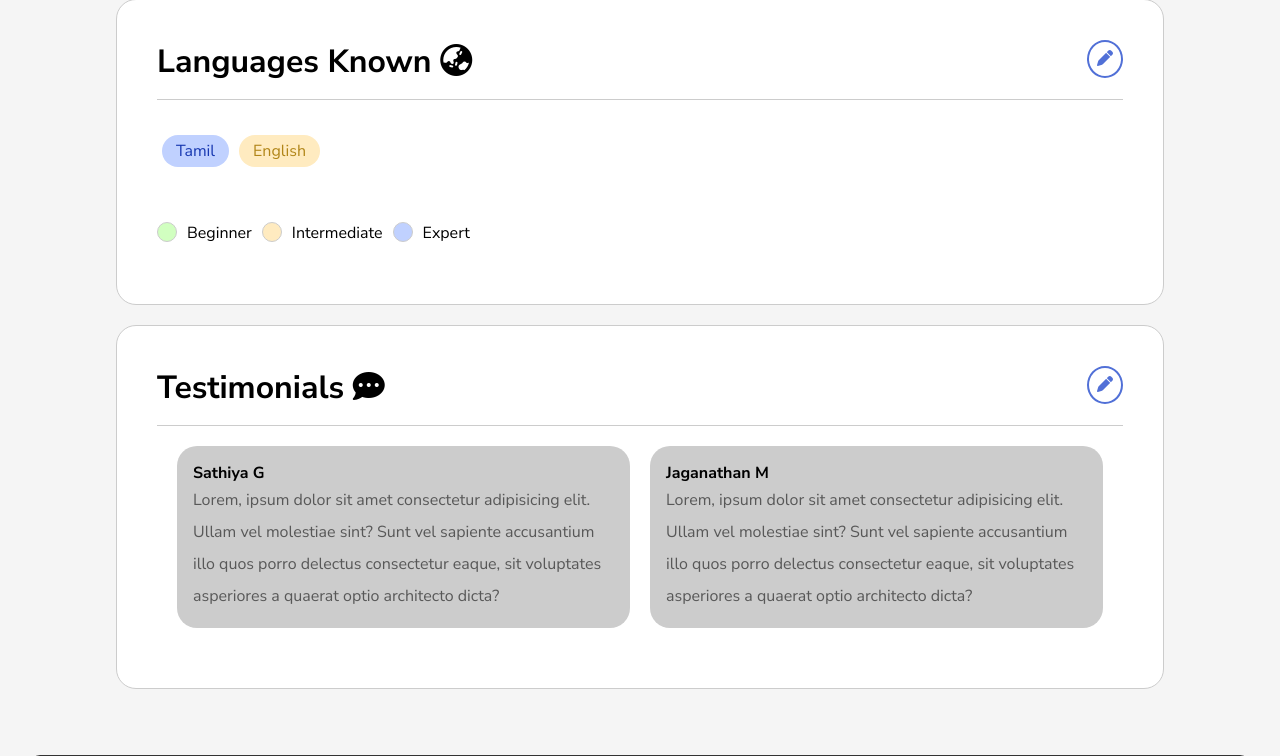
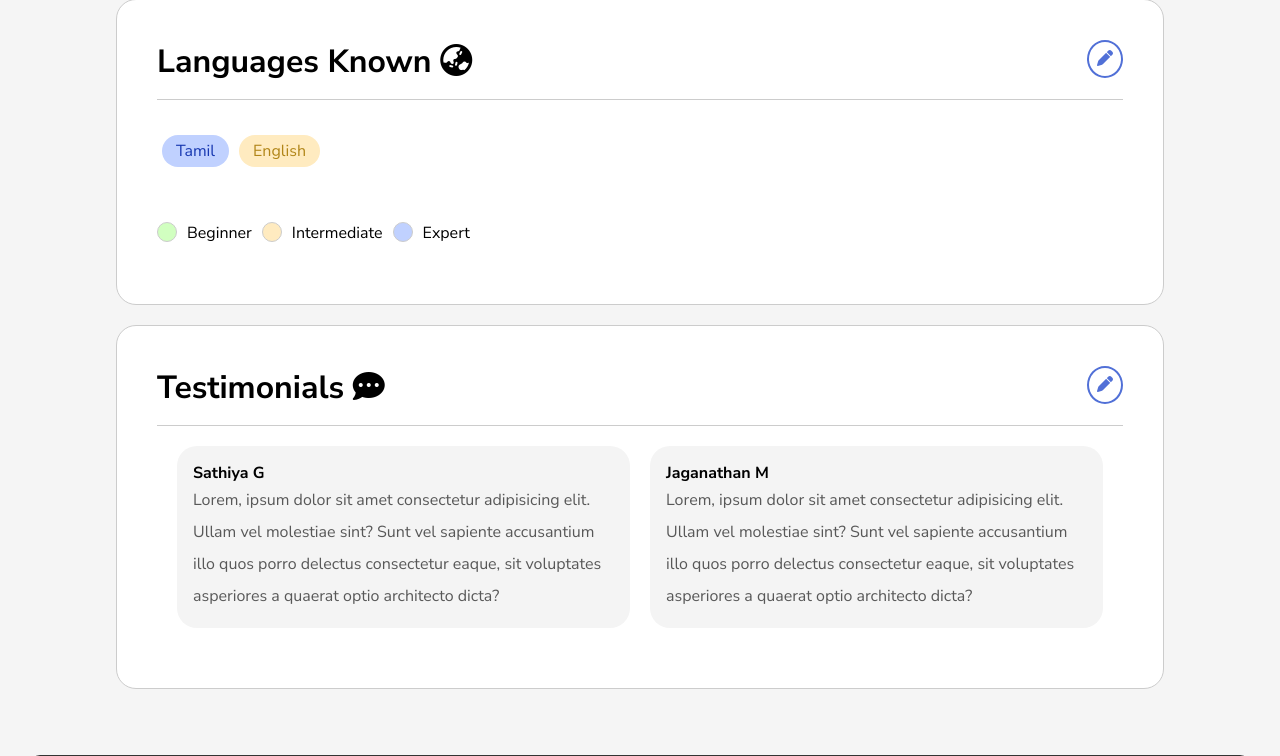
Before and after one commit to Keerthivasan-s-j/personal-portfolio-maker, a Django app: page /in/1/ in a window 1280 px wide. Shown: the part 3242-3998 px from the top of the page. Run offline with Django 5.2, Linux system fonts and the light colour scheme; some libraries are stand-ins or nearby versions; some web fonts are replaced.

Commit message:
changed the color of body aswell the comments in profile.css

```diff
--- a/static/css/profile.css
+++ b/static/css/profile.css
@@ -178,8 +178,6 @@
 }
 .skills,
 .languages{
-    background-color: #f1f1f1;
-    color: gray;
     padding-inline: 14px;
     margin: 5px;
     font-size: 1rem;
@@ -346,7 +344,7 @@
     border-top: 1px solid #ccc;
 }
 .comments{
-    background-color: #ccc;
+    background-color: #f4f4f4;
     padding: 1rem;
     border-radius: 20px;
 }
```
